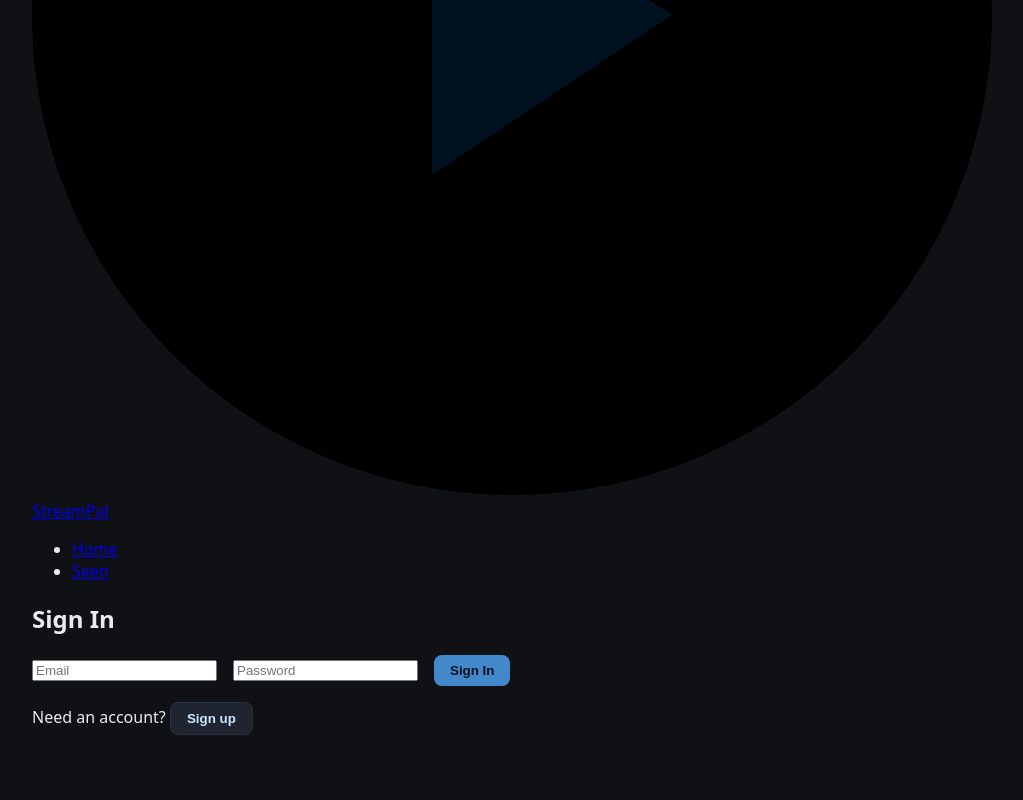
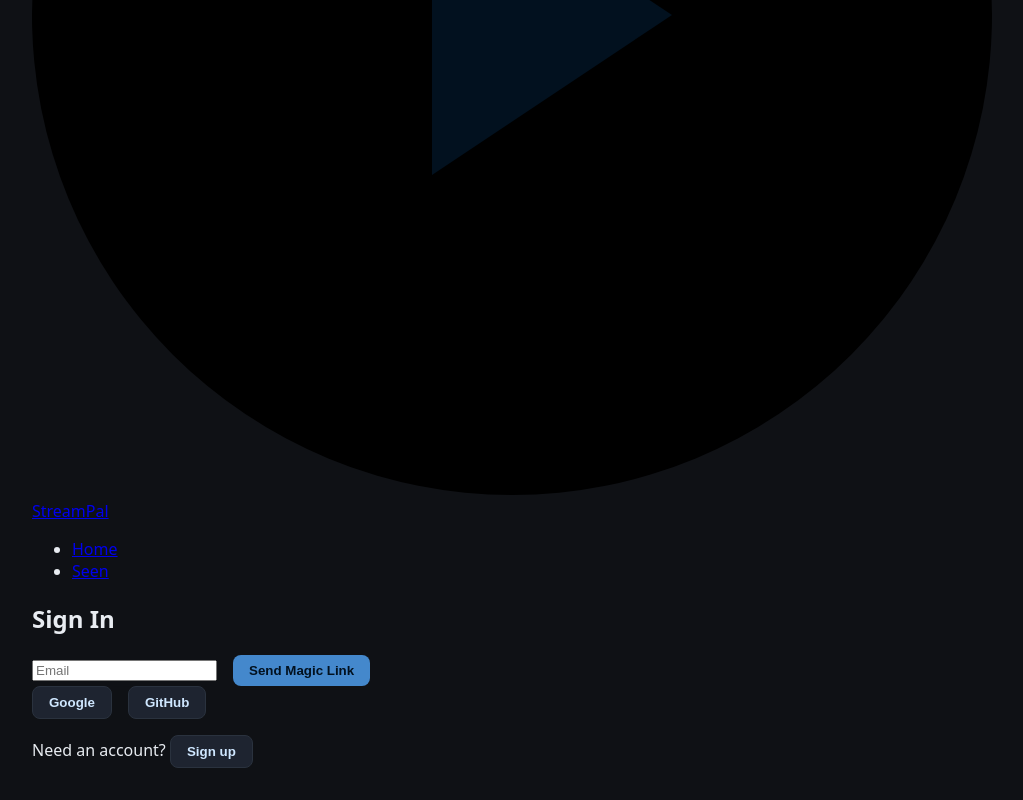
Before and after one commit to politivol/streampal, a React (Vite) app: page / in a window 1280 px wide. Shown: the part 481-1281 px from the top of the page, without its empty margins (128-1151 px from the left). Before the commit the page ends 1248 px from the top, so only its background shows below. Built offline with nearby package versions, Linux system fonts and the light colour scheme.

Commit message:
feat: enhance auth panel with oauth and magic link

```diff
--- a/src/App.jsx
+++ b/src/App.jsx
@@ -20,7 +20,11 @@ function App() {
   return (
     <div className="container">
       <Header />
-      {session ? <SeenList session={session} /> : <AuthPanel />}
+      {session ? (
+        <SeenList session={session} onSession={setSession} />
+      ) : (
+        <AuthPanel onSession={setSession} />
+      )}
     </div>
   );
 }
--- a/src/components/AuthPanel.jsx
+++ b/src/components/AuthPanel.jsx
@@ -1,32 +1,51 @@
 import { useState } from 'react';
 import { supabase } from '../lib/supabaseClient.js';
 
-export default function AuthPanel() {
+export default function AuthPanel({ onSession }) {
   const [email, setEmail] = useState('');
   const [password, setPassword] = useState('');
-  const [mode, setMode] = useState('sign_in');
+  const [mode, setMode] = useState('magic');
   const [error, setError] = useState('');
+  const [message, setMessage] = useState('');
 
-  const handleSubmit = async (e) => {
+  const sendMagicLink = async (e) => {
     e.preventDefault();
     setError('');
-    if (mode === 'sign_in') {
-      const { error } = await supabase.auth.signInWithPassword({ email, password });
+    setMessage('');
+    const { error } = await supabase.auth.signInWithOtp({
+      email,
+      options: { emailRedirectTo: import.meta.env.VITE_SITE_URL },
+    });
     if (error) setError(error.message);
-    } else {
-      const { error } = await supabase.auth.signUp({
+    else setMessage('Check your email for the magic link.');
+  };
+
+  const signUp = async (e) => {
+    e.preventDefault();
+    setError('');
+    const { data, error } = await supabase.auth.signUp({
       email,
       password,
       options: { emailRedirectTo: import.meta.env.VITE_SITE_URL },
     });
     if (error) setError(error.message);
-    }
+    else onSession?.(data.session);
+  };
+
+  const signInWithProvider = async (provider) => {
+    setError('');
+    const { error } = await supabase.auth.signInWithOAuth({
+      provider,
+      options: { redirectTo: import.meta.env.VITE_SITE_URL },
+    });
+    if (error) setError(error.message);
   };
 
   return (
     <div className="panel">
-      <h2>{mode === 'sign_in' ? 'Sign In' : 'Sign Up'}</h2>
-      <form onSubmit={handleSubmit} className="row row--inputs">
+      <h2>{mode === 'sign_up' ? 'Sign Up' : 'Sign In'}</h2>
+      {mode === 'sign_up' ? (
+        <form onSubmit={signUp} className="row row--inputs">
           <input
             type="email"
             placeholder="Email"
@@ -40,18 +59,60 @@ export default function AuthPanel() {
             onChange={(e) => setPassword(e.target.value)}
           />
           <button className="btn" type="submit">
-          {mode === 'sign_in' ? 'Sign In' : 'Sign Up'}
+            Sign Up
           </button>
         </form>
+      ) : (
+        <form onSubmit={sendMagicLink} className="row row--inputs">
+          <input
+            type="email"
+            placeholder="Email"
+            value={email}
+            onChange={(e) => setEmail(e.target.value)}
+          />
+          <button className="btn" type="submit">
+            Send Magic Link
+          </button>
+        </form>
+      )}
       {error && <p>{error}</p>}
+      {message && <p>{message}</p>}
+      <div className="row row--inputs">
+        <button
+          className="btn secondary"
+          type="button"
+          onClick={() => signInWithProvider('google')}
+        >
+          Google
+        </button>
+        <button
+          className="btn secondary"
+          type="button"
+          onClick={() => signInWithProvider('github')}
+        >
+          GitHub
+        </button>
+      </div>
       <p>
-        {mode === 'sign_in' ? (
-          <>Need an account?{' '}
-            <button className="btn secondary" type="button" onClick={() => setMode('sign_up')}>Sign up</button>
+        {mode === 'sign_up' ? (
+          <>Already have an account?{' '}
+            <button
+              className="btn secondary"
+              type="button"
+              onClick={() => setMode('magic')}
+            >
+              Sign in
+            </button>
           </>
         ) : (
-          <>Have an account?{' '}
-            <button className="btn secondary" type="button" onClick={() => setMode('sign_in')}>Sign in</button>
+          <>Need an account?{' '}
+            <button
+              className="btn secondary"
+              type="button"
+              onClick={() => setMode('sign_up')}
+            >
+              Sign up
+            </button>
           </>
         )}
       </p>
--- a/src/components/SeenList.jsx
+++ b/src/components/SeenList.jsx
@@ -1,7 +1,7 @@
 import { useEffect, useState } from 'react';
 import { supabase } from '../lib/supabaseClient.js';
 
-export default function SeenList({ session }) {
+export default function SeenList({ session, onSession }) {
   const [items, setItems] = useState([]);
   const [title, setTitle] = useState('');
 
@@ -49,6 +49,7 @@ export default function SeenList({ session }) {
 
   const signOut = async () => {
     await supabase.auth.signOut();
+    onSession?.(null);
   };
 
   return (
```
Lines whose indentation alone changed are shown as unchanged.
